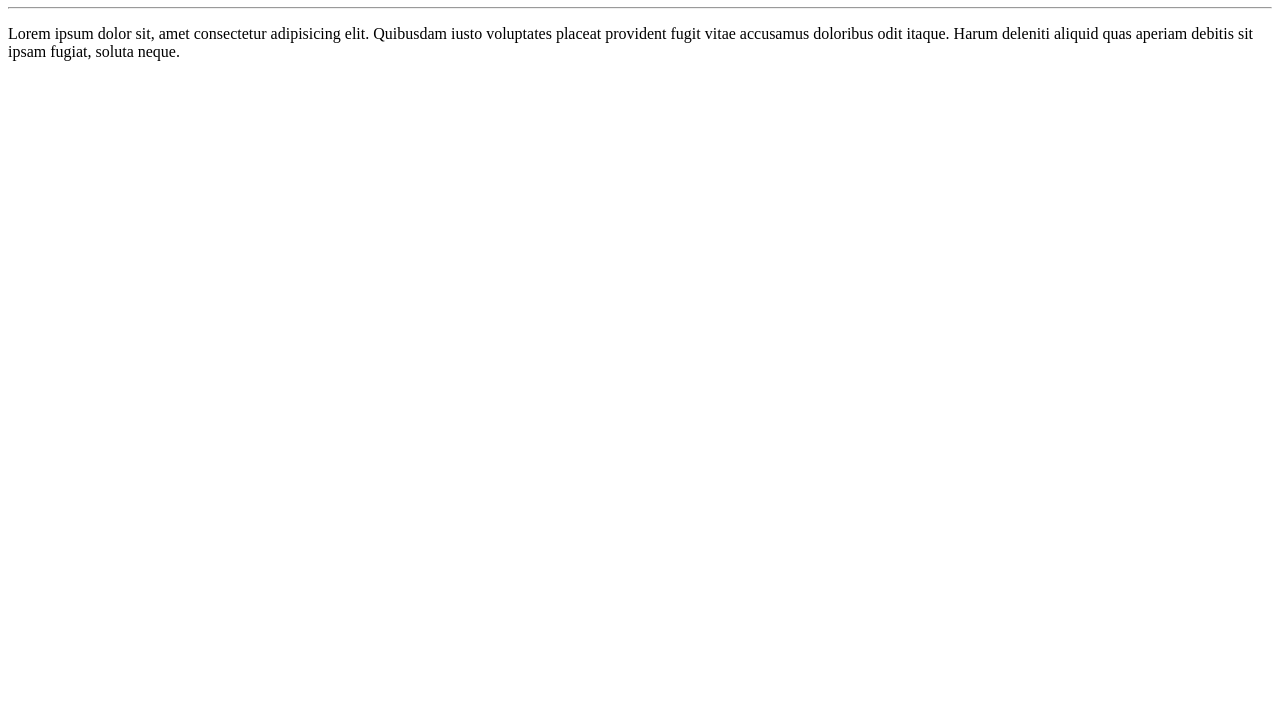
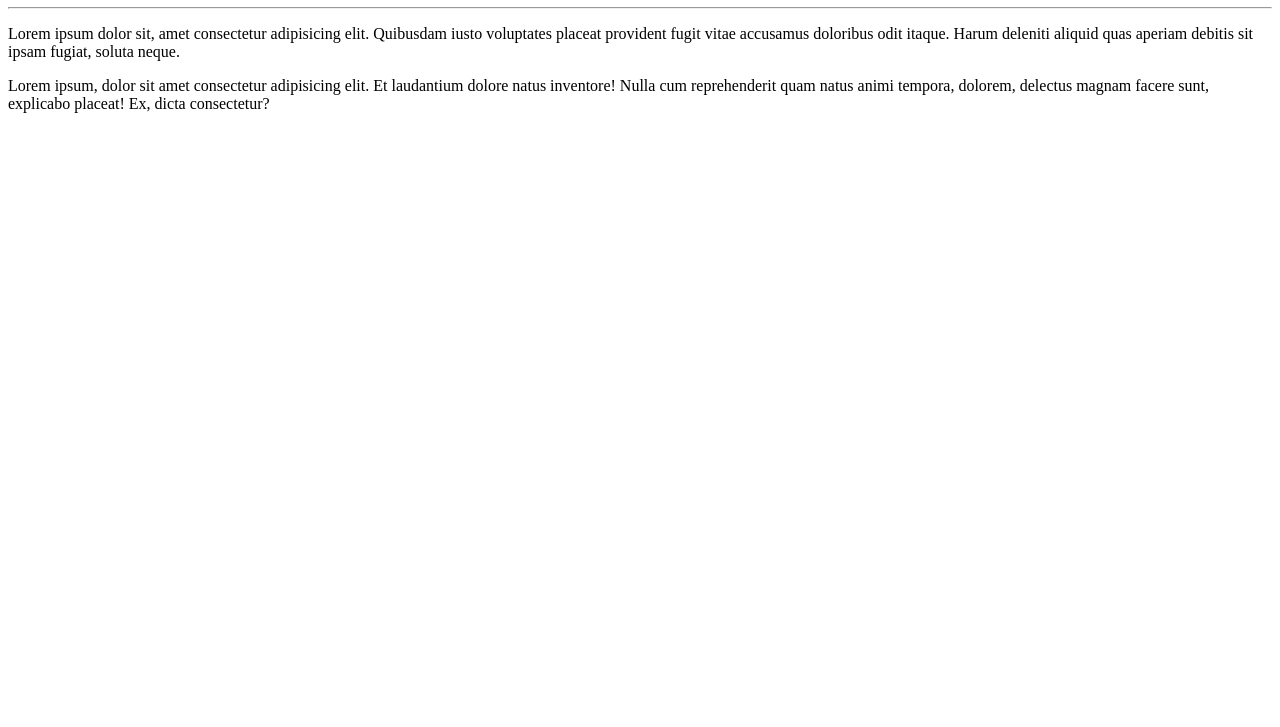
Before and after one commit to EmanuelChags/Ola-Mundo, a plain HTML site: page site/index.html in a window 1280 px wide. Shown: the part 73-800 px from the top of the page. Drawn offline with Linux system fonts and the light colour scheme.

Commit message:
adiconamento lorem

```diff
--- a/site/index.html
+++ b/site/index.html
@@ -9,5 +9,6 @@
     <h1>Óla, mundo!</h1>
     <hr>
     <p>Lorem ipsum dolor sit, amet consectetur adipisicing elit. Quibusdam iusto voluptates placeat provident fugit vitae accusamus doloribus odit itaque. Harum deleniti aliquid quas aperiam debitis sit ipsam fugiat, soluta neque.</p>
+    <p>Lorem ipsum, dolor sit amet consectetur adipisicing elit. Et laudantium dolore natus inventore! Nulla cum reprehenderit quam natus animi tempora, dolorem, delectus magnam facere sunt, explicabo placeat! Ex, dicta consectetur?</p>
 </body>
 </html>
```
